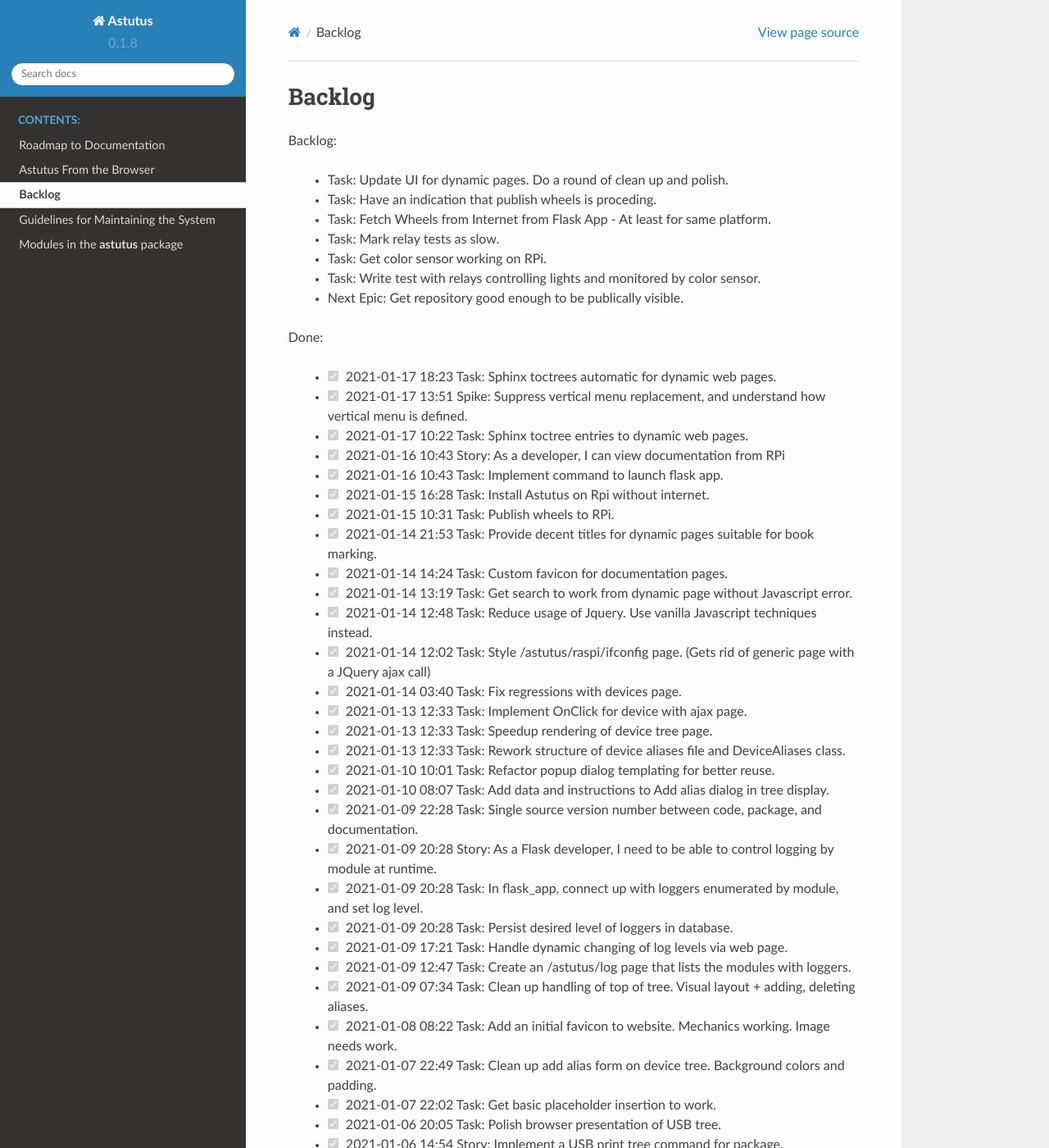
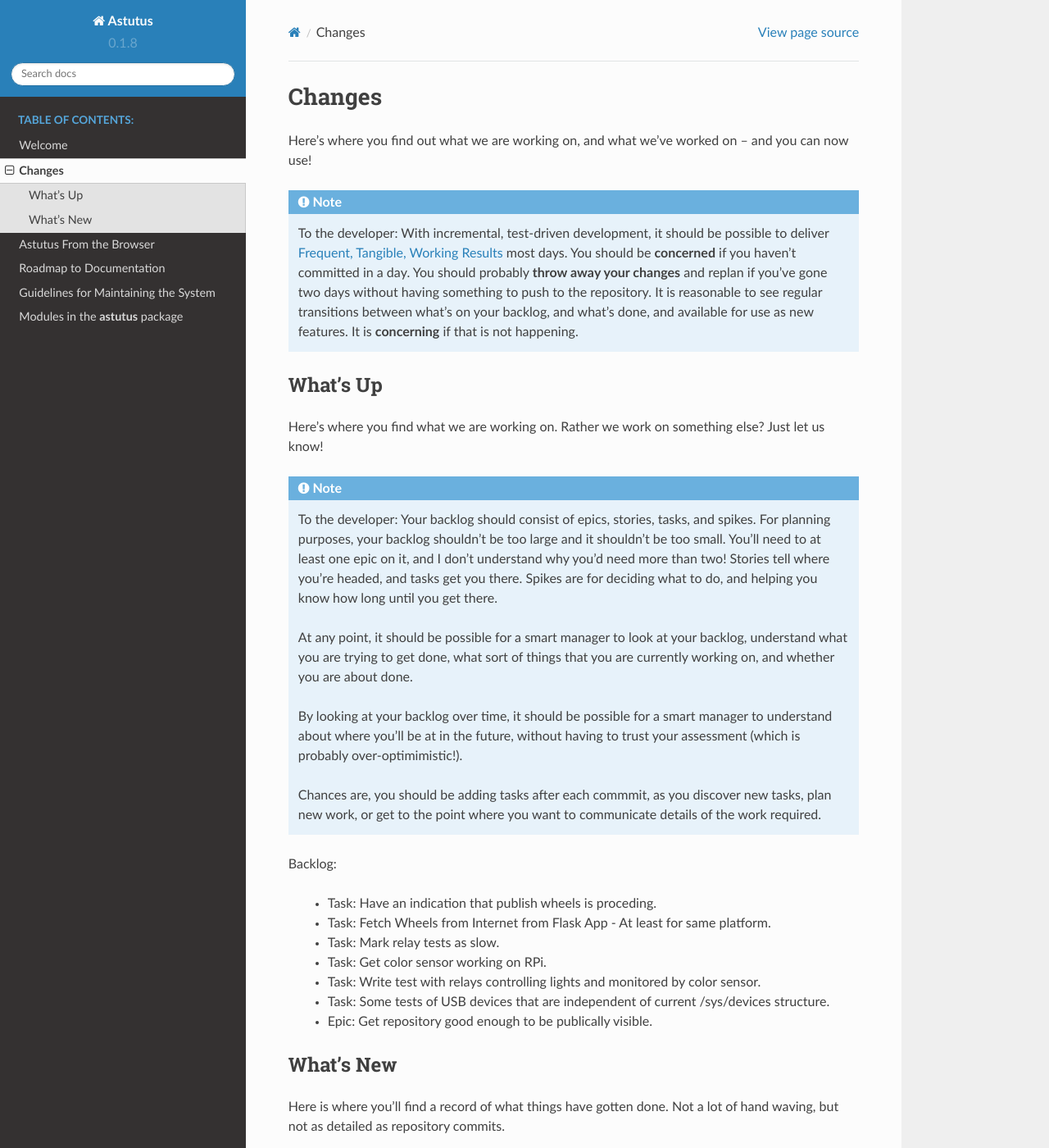
Before and after one commit to rich-dobbs-13440/astutus, a Sphinx documentation site: the page built from docs/backlog.rst, in a window 1280 px wide and 1400 px high. Shown: the whole window at 82% size. Built offline with Sphinx 7.4.7 and the Read the Docs theme 2.0.0, drawn with Linux system fonts in a browser that asks for light colours; some of the changed text lies outside the part shown.

```diff
--- a/docs/backlog.rst
+++ b/docs/backlog.rst
@@ -1,23 +1,75 @@
-Backlog
+Changes
 =======
+
+Here's where you find out what we are working on, and what we've worked on -- and you can now use!
+
+.. note::
+
+  To the developer:  With incremental, test-driven development, it should be possible to deliver
+  `Frequent, Tangible, Working Results  <https://en.wikipedia.org/wiki/Peter_Coad>`_
+  most days. You should be **concerned** if you haven't committed in a day.  You should probably
+  **throw away your changes** and replan if you've gone two days without having something to
+  push to the repository.  It is reasonable to see regular transitions between what's on your
+  backlog, and what's done, and available for use as new features.  It is **concerning** if
+  that is not happening.
+
+
+What's Up
+---------
+
+Here's where you find what we are working on.  Rather we work on something else?  Just
+let us know!
+
+.. note::
+
+  To the developer:  Your backlog should consist of epics, stories, tasks, and spikes. For planning purposes,
+  your backlog shouldn't be too large and it shouldn't be too small.  You'll need to
+  at least one epic on it, and I don't understand why you'd need more than two!
+  Stories tell where you're headed, and tasks get you there. Spikes are for deciding
+  what to do, and helping you know how long until you get there.
+
+  At any point, it should be possible for a smart manager to look at your backlog,
+  understand what you are trying to get done, what sort of things that you are
+  currently working on, and whether you are about done.
+
+  By looking at your backlog over time, it should be possible for a smart manager
+  to understand about where you'll be at in the future, without having to
+  trust your assessment (which is probably over-optimimistic!).
+
+  Chances are, you should be adding tasks after each commmit, as you discover
+  new tasks, plan new work, or get to the point where you want to communicate
+  details of the work required.
+
 
 Backlog:
 
-  * Task: Update UI for dynamic pages.  Do a round of clean up and polish.
   * Task: Have an indication that publish wheels is proceding.
   * Task: Fetch Wheels from Internet from Flask App - At least for same platform.
   * Task: Mark relay tests as slow.
   * Task: Get color sensor working on RPi.
   * Task: Write test with relays controlling lights and monitored by color sensor.
-  * Next Epic: Get repository good enough to be publically visible.
+  * Task: Some tests of USB devices that are independent of current /sys/devices structure.
+  * Epic: Get repository good enough to be publically visible.
 
 
 .. |done| raw:: html
 
     <input checked=""  disabled="" type="checkbox">
 
+What's New
+----------
+
+Here is where you'll find a record of what things have gotten done.  Not a lot of
+hand waving, but not as detailed as repository commits.
+
+.. note::
+
+  To the developer: Just move items from the backlog to here as you make commits.
+
 Done:
 
+  * |done| 2021-01-18 01:01 Task: For dynamic pages, need to fix up vertical menu links back to docs.
+  * |done| 2021-01-18 01:01 Task: Update UI for dynamic pages.  Do a round of clean up and polish.
   * |done| 2021-01-17 18:23 Task: Sphinx toctrees automatic for dynamic web pages.
   * |done| 2021-01-17 13:51 Spike: Suppress vertical menu replacement, and understand how vertical menu is defined.
   * |done| 2021-01-17 10:22 Task: Sphinx toctree entries to dynamic web pages.
--- a/docs/conf.py
+++ b/docs/conf.py
@@ -73,3 +73,7 @@ html_favicon = '_static/favicon.ico'
 # Override theme to issue with tables.
 def setup(app):
     app.add_css_file('css/theme_overrides.css')
+
+
+astutus_docs_base = "/static/_docs"
+astutus_dyn_base = "/astutus"
--- a/docs/flask_app_templates/flask_app_dyn_usb_alias.rst
+++ b/docs/flask_app_templates/flask_app_dyn_usb_alias.rst
@@ -25,7 +25,4 @@ the challenges of the USB implementation:
   of the aliases that you have defined, and editing specific aliases.
 
 
-Device Aliases
---------------
-
 ««INCLUDE»» usb/device_aliases.html ««END_INCLUDE»»
--- a/src/astutus/web/templates/usb/device_aliases.html
+++ b/src/astutus/web/templates/usb/device_aliases.html
@@ -31,3 +33,6 @@
             <hr/>
         </div>
     {% endfor %}
+{% else %}
+    There are no aliases defined.
+{% endif %}
```
Also changed, not shown: other parts of src/astutus/web/templates/usb/device_aliases.html (+2 -0 lines), docs/flask_app_templates/flask_app_dyn_usb_configuration.rst (+16 -6 lines), docs/flask_app_templates/flask_app_dyn_usb_device.rst (+10 -0 lines), docs/index.rst (+15 -67 lines), docs/source/astutus.sphinx.rst (added, +21 -0 lines), docs/welcome.rst (added, +73 -0 lines), src/astutus/sphinx/dyn_toc.py (+21 -10 lines), src/astutus/web/templates/usb/device_configurations.html (+7 -1 lines), src/astutus/sphinx/__init__.py (added). Lines whose indentation alone changed are shown as unchanged.
